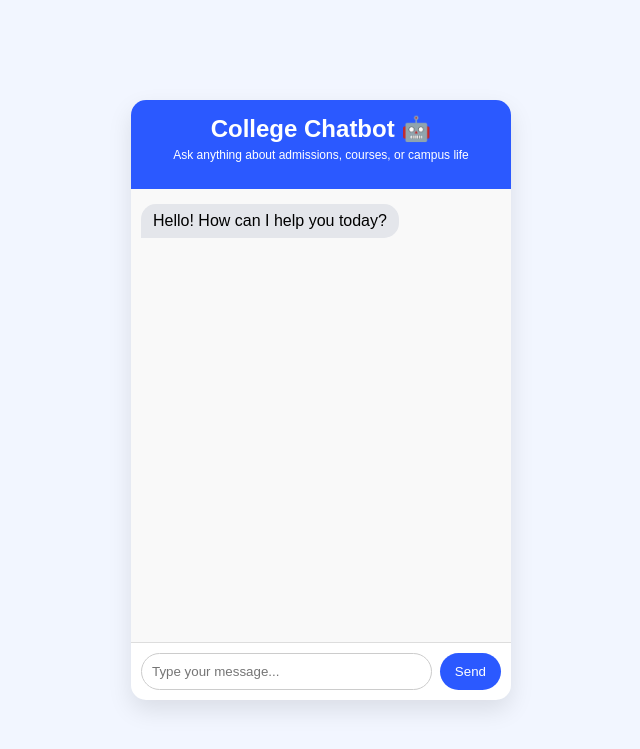
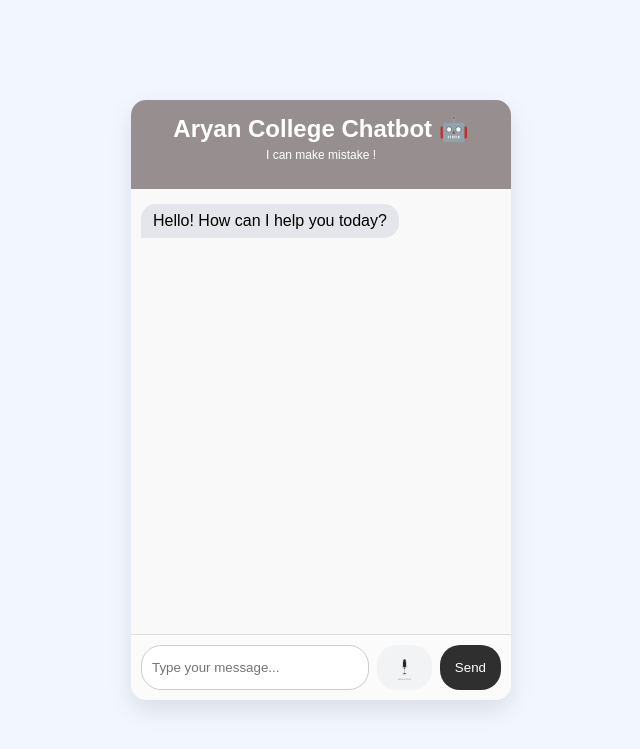
Before and after one commit to Realida04/College_chatbot, a Flask app: page / in a window 1280 px wide. Shown: the top 749 px of the page, without its empty margins (319-959 px from the left). Run offline with Flask 3, Linux system fonts and the light colour scheme.

Commit message:
add voice input and fix the chunks

```diff
--- a/app.py
+++ b/app.py
@@ -20,15 +20,15 @@ def chat():
 
         print("DEBUG:", completion)
 
+
         # Safe extraction
         reply = completion.get("answer") or completion.get("result") or str(completion)
-
+        print(reply)
         return jsonify({"response": reply})
 
     except Exception as e:
         print("ERROR:", str(e))
         return jsonify({"error": str(e)}), 500
 
-
 if __name__ == "__main__":
     app.run(host="0.0.0.0", port=5000, debug=True)
--- a/src/helper.py
+++ b/src/helper.py
@@ -36,8 +36,8 @@ def filter_to_minimal_docs (docs: List[Document]) -> List[Document]:
 
 def text_split(minimal_docs):
     text_splitter = RecursiveCharacterTextSplitter(
-        chunk_size=10,
-        chunk_overlap=5
+        chunk_size=20,
+        chunk_overlap=10
         )
     texts_chunks = text_splitter.split_documents(minimal_docs)
     return texts_chunks
--- a/static/style.css
+++ b/static/style.css
@@ -12,7 +12,7 @@ body {
 .chat-container {
   width: 380px;
   height: 600px;
-  background: #fff;
+  background: #fbfbfb;
   border-radius: 15px;
   box-shadow: 0 10px 25px rgba(0,0,0,0.1);
   display: flex;
@@ -22,7 +22,7 @@ body {
 
 /* Header */
 .chat-header {
-  background: #2b59ff;
+  background: #978f8f;
   color: white;
   padding: 15px;
   text-align: center;
@@ -50,7 +50,7 @@ body {
 /* Messages */
 .user-message {
   align-self: flex-end;
-  background: #2b59ff;
+  background: #2f2f2f;
   color: white;
   padding: 8px 12px;
   border-radius: 15px 15px 0 15px;
@@ -76,7 +76,7 @@ body {
 }
 
 .chat-input input {
-  flex: 1;
+  flex: 2;
   padding: 10px;
   border: 1px solid #ccc;
   border-radius: 20px;
@@ -87,12 +87,24 @@ body {
   margin-left: 8px;
   padding: 10px 15px;
   border: none;
-  background: #2b59ff;
+
   color: white;
   border-radius: 20px;
   cursor: pointer;
 }
-
-.chat-input button:hover {
-  background: #1f45d8;
+.send{
+ background: #2f2f2f;
 }
+.voice {
+  background: #f1f3f5;
+  border: none;
+  /* border-radius: 50%; */
+  display: flex;
+  align-items: center;
+  justify-content: center;
+  cursor: pointer;
+  transition: 0.2s;
+}
+/* .chat-input button:hover {
+  background: #2f2f2f;
+} */
--- a/store_index.py
+++ b/store_index.py
@@ -35,7 +35,7 @@ if not pc.has_index(index_name):
         spec=ServerlessSpec(cloud="aws", region="us-east-1")
     )
 
-# LOAD INDEX
+
 index = pc.Index(index_name)
 
 # LOAD + PROCESS DOCUMENTS (ONLY ONCE)
@@ -62,7 +62,7 @@ chatModel = ChatOpenAI(
 system_prompt = (
     "You are a helpful assistant for answering questions about Aryan College. "
     "Use the provided context to answer the question. "
-    "If you don't know, say you don't know.\n\n"
+    "If you don't know, say I do not have sufficient information to answer that question.\n\n"
     "Context:\n{context}"
 )
 
@@ -76,9 +76,12 @@ prompt = ChatPromptTemplate.from_messages(
 # RETRIEVER
 retriever = docSearch.as_retriever(
     search_type="similarity",
-    search_kwargs={"k": 2}
+    search_kwargs={"k": 3}
 )
 
 # CHAINS
 question_answer_chain = create_stuff_documents_chain(chatModel, prompt)
 rag_chain = create_retrieval_chain(retriever, question_answer_chain)
+
+docs = retriever.get_relevant_documents("Where is Aryan College located?")
+print("RETRIEVED DOCS:", docs)
--- a/templates/chat.html
+++ b/templates/chat.html
@@ -11,8 +11,9 @@
   <div class="chat-container">
 
     <div class="chat-header">
-      <h2>College Chatbot 🤖</h2>
-      <p>Ask anything about admissions, courses, or campus life</p>
+      <h2>Aryan College Chatbot 🤖</h2>
+      <p>I can make mistake !</p>
+      <p></p>
     </div>
 
     <div class="chat-box" id="chat-box">
@@ -21,12 +22,35 @@
 
     <div class="chat-input">
       <input type="text" id="user-input" placeholder="Type your message...">
-      <button onclick="sendMessage()">Send</button>
+      <button onClick = "voiceInput()" class="voice"><img src="{{ url_for('static', filename='mike.png') }}" alt="mic" height="25x" width="25px"></button>
+      <button onclick="sendMessage()" class="send">Send</button>
+
     </div>
 
   </div>
 
   <script>
+
+    function voiceInput() {
+  const recognition = new (window.SpeechRecognition || window.webkitSpeechRecognition)();
+  recognition.lang = 'en-US';
+
+  recognition.start();
+
+  recognition.onresult = function(event) {
+    const transcript = event.results[0][0].transcript;
+
+    // Put text in input box
+    document.getElementById("user-input").value = transcript;
+
+    // Directly send message to chat
+    // sendMessage();
+  };
+
+  recognition.onerror = function(event) {
+    console.error("Speech recognition error:", event.error);
+  };
+}
     function sendMessage() {
       const input = document.getElementById("user-input");
       const chatBox = document.getElementById("chat-box");
```
Also changed, not shown: static/mike.png (added), 1 other file.
